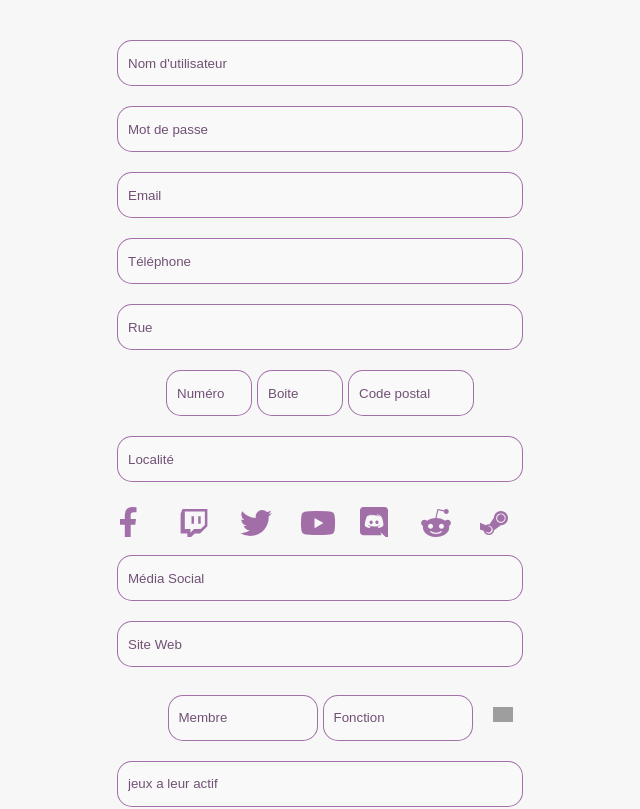
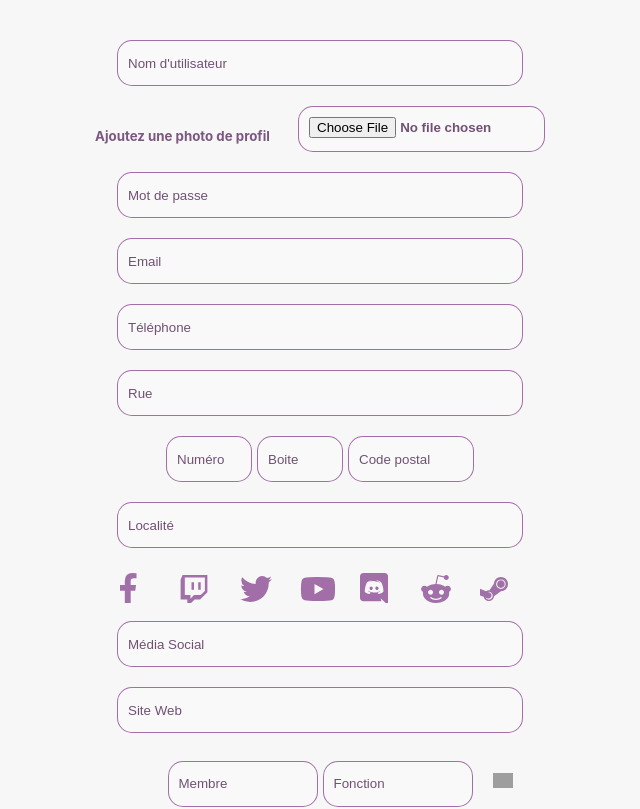
Before and after one commit to Imhootep/EntrepriseWebProject-GameMax, a React (Create React App) app in the folder client/: page /register in a window 1280 px wide. Shown: the part 249-1058 px from the top of the page, without its empty margins (320-960 px from the left). Built offline with nearby package versions, Linux system fonts and the light colour scheme; grey boxes are pictures that could not be loaded.

Commit message:
create ajout input file

```diff
--- a/client/src/pages/Register/Register.css
+++ b/client/src/pages/Register/Register.css
@@ -127,6 +127,14 @@ input, textarea{
       margin: 0 0 10px 0;
       background-color: rgba(140,77,148,.0);
       border: none;
+  }
+  h5{
+      color: rgba(93, 47, 99, 0.8);
+      align-self: flex-start;
+  }
+  .profilePic{
+      display: flex;
+      justify-content: space-between
   }
 
   .adress{
--- a/client/src/pages/Register/Register.js
+++ b/client/src/pages/Register/Register.js
@@ -67,6 +67,10 @@ function Register() {
                 <div className="registerForm">
                     <h3> Nouveau profil </h3>
                     <input type="text" placeholder="Nom d'utilisateur" onChange={(e)=>{setUsername(e.target.value)}} />
+                    <div className="profilePic" >
+                    <h5> Ajoutez une photo de profil</h5>
+                    <input type="file" placeholder="photo de profil" />
+                    </div>
                     <input type="password" placeholder="Mot de passe" onChange={(e)=>{setPassword(e.target.value)}}/>
                      <div className="typeUser">
                         {/* <label className="userType" htmlFor="name">Type d'utilisateur:</label>
@@ -129,7 +133,7 @@ function Register() {
                             <img src= {add} alt="fb" className="add" />
                         </button>
                     </div>
-                    <input type="text" placeholder="jeux a leur actif" onChange={(e)=>{setGames(e.target.value)}}/>
+                    <input type="text" placeholder="jeux à votre actif" onChange={(e)=>{setGames(e.target.value)}}/>
                     <textarea type="text" placeholder="commentaires" onChange={(e)=>{setComment(e.target.value)}}/>
                     <button className="createUser" onClick={register} >Créer</button>
                 </div>
--- a/client/src/pages/create/Create.js
+++ b/client/src/pages/create/Create.js
@@ -10,22 +10,22 @@ function Create ()  {
 
     const [title, setTitle] = useState ("")
     const [description, setDescription] = useState ("")
-    // const [image, setImage] = useState ([])
+    const [image, setImage] = useState ([])
 
     let history = useHistory()
 
     const upload =() =>{
 
-    //     const formData = new FormData()
+        const formData = new FormData()
 
-    //     formData.append("file", image[0])
-    //     formData.append("upload_preset", "ml_default" )
+        formData.append("file", image[0])
+        formData.append("upload_preset", "ml_default" )
 
-        // Axios.post('https://api.cloudinary.com/v1_1/ewp-team/image/upload', formData).then((response) =>{
-        //     const fileName = response.data.public_id
+        Axios.post('https://api.cloudinary.com/v1_1/ewp-team/image/upload', formData).then((response) =>{
+            const fileName = response.data.public_id
 
-        //     Axios.post("http://localhost:3001/upload", {title:title, description:description, image:fileName})
-        // })
+            Axios.post("http://localhost:3001/upload", {title:title, description:description, image:fileName})
+        })
         Axios.post("http://localhost:8000/upload", {
             title:title,
             description:description,
@@ -43,6 +43,11 @@ function Create ()  {
         <div className="creationPost">
             <h3>Crée un Post</h3>
                 <div className="postForm">
+                    <select>
+                        <option>Event</option>
+                        <option>Doc</option>
+                        <option>Post</option>
+                    </select>
                     <input
                         className="inputPost"
                         type="text"
@@ -57,7 +62,7 @@ function Create ()  {
                         onChange={(e)=>{setDescription(e.target.value)}}
                     />
 
-                    {/* <input type="file" onChange={(e)=>setImage(e.target.value)} /> */}
+                    <input type="file" onChange={(e)=>setImage(e.target.value)} />
 
                     <button className="createPost" onClick={upload}>Post</button>
 
```
Also changed, not shown: client/src/components/Navbar.js (+6 -4 lines).
